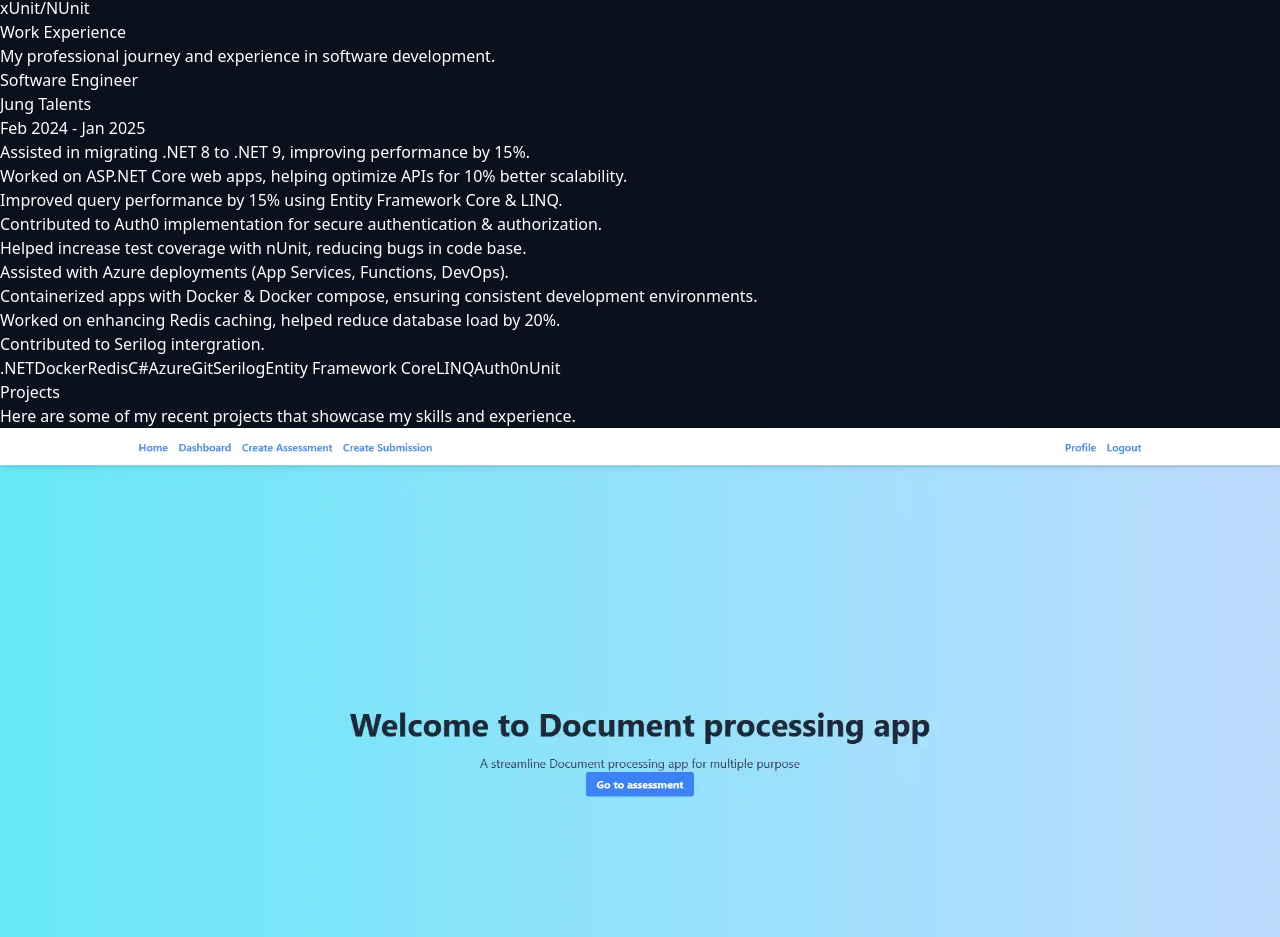
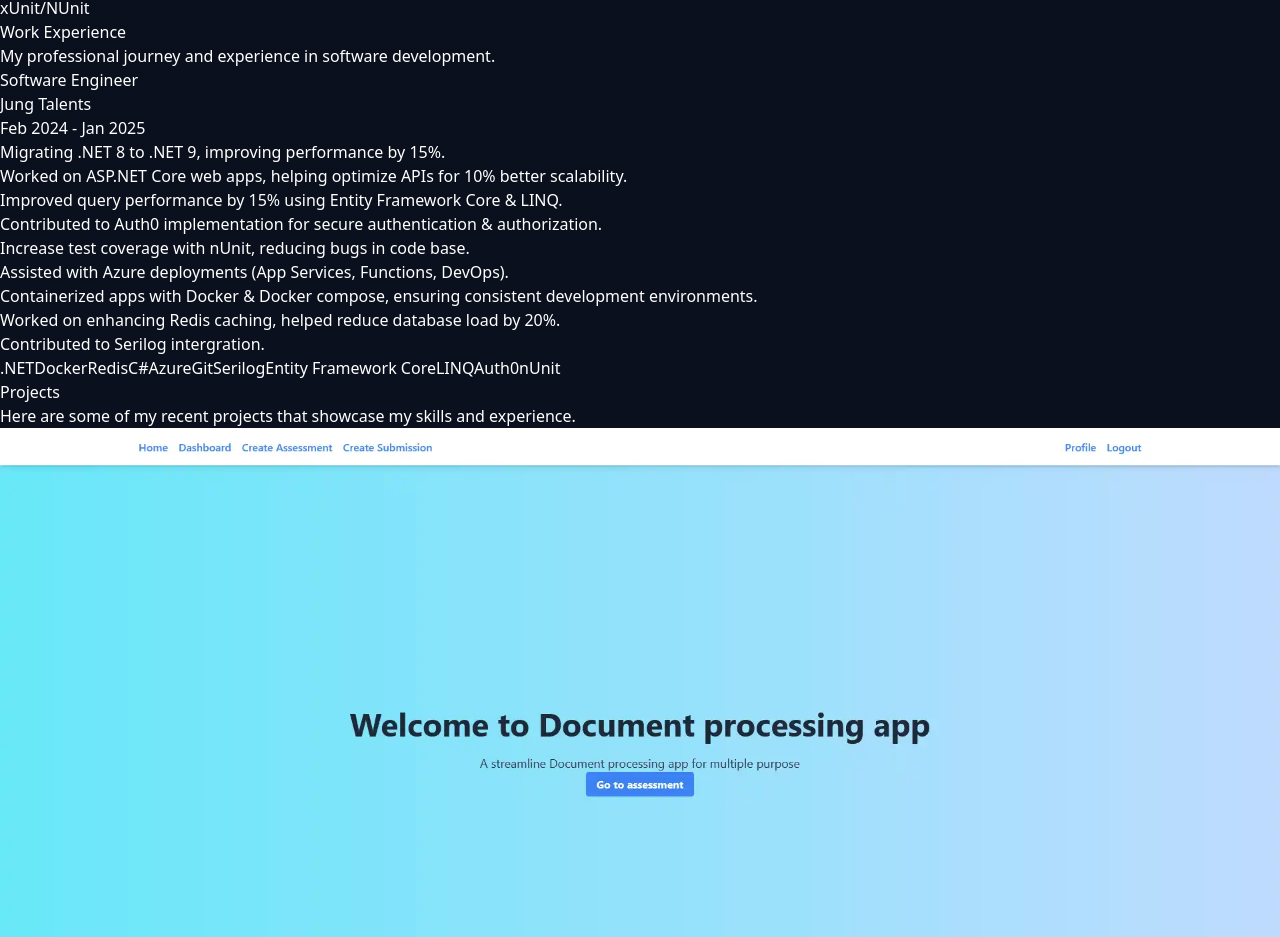
Before and after one commit to ctru0009/portfolio, a React (Vite) app: page / in a window 1280 px wide. Shown: the part 3536-4473 px from the top of the page. Built offline with nearby package versions, Linux system fonts and the light colour scheme.

Commit message:
Refine work experience responsibilities for clarity and consistency

```diff
--- a/src/data/data.ts
+++ b/src/data/data.ts
@@ -97,11 +97,11 @@ const WorkData: WorkInterface[] = [
     company: "Jung Talents",
     period: "Feb 2024 - Jan 2025",
     responsibilities: [
-      "Assisted in migrating .NET 8 to .NET 9, improving performance by 15%.",
+      "Migrating .NET 8 to .NET 9, improving performance by 15%.",
       "Worked on ASP.NET Core web apps, helping optimize APIs for 10% better scalability.",
       "Improved query performance by 15% using Entity Framework Core & LINQ.",
       "Contributed to Auth0 implementation for secure authentication & authorization.",
-      "Helped increase test coverage with nUnit, reducing bugs in code base.",
+      "Increase test coverage with nUnit, reducing bugs in code base.",
       "Assisted with Azure deployments (App Services, Functions, DevOps).",
       "Containerized apps with Docker & Docker compose, ensuring consistent development environments.",
       "Worked on enhancing Redis caching, helped reduce database load by 20%.",
```
